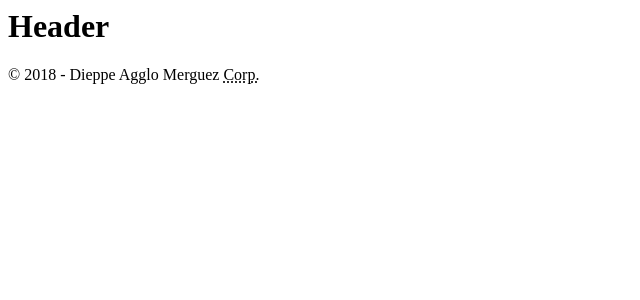
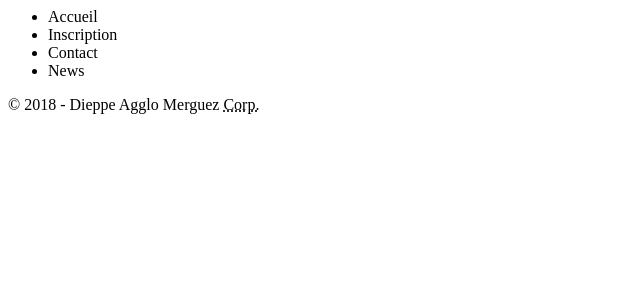
Before and after one commit to GIL66/PHP, a PHP site: page / in a window 1280 px wide. Shown: the top 300 px of the page, without its empty margins (0-640 px from the left). Run offline with PHP 8.4, Linux system fonts and the light colour scheme.

Commit message:
inclusion du header

```diff
--- a/includes/header.php
+++ b/includes/header.php
@@ -1 +1,10 @@
-<h1>Header</h1>
+<header>
+<nav>
+<ul>
+<li><a href="index.php?page=home"></a>Accueil</li>
+<li><a href="index.php?page=registration"></a>Inscription</li>
+<li><a href="index.php?page=contact"></a>Contact</li>
+<li><a href="index.php?page=news"></a>News</li>
+</ul>
+</nav>
+</header>
```
